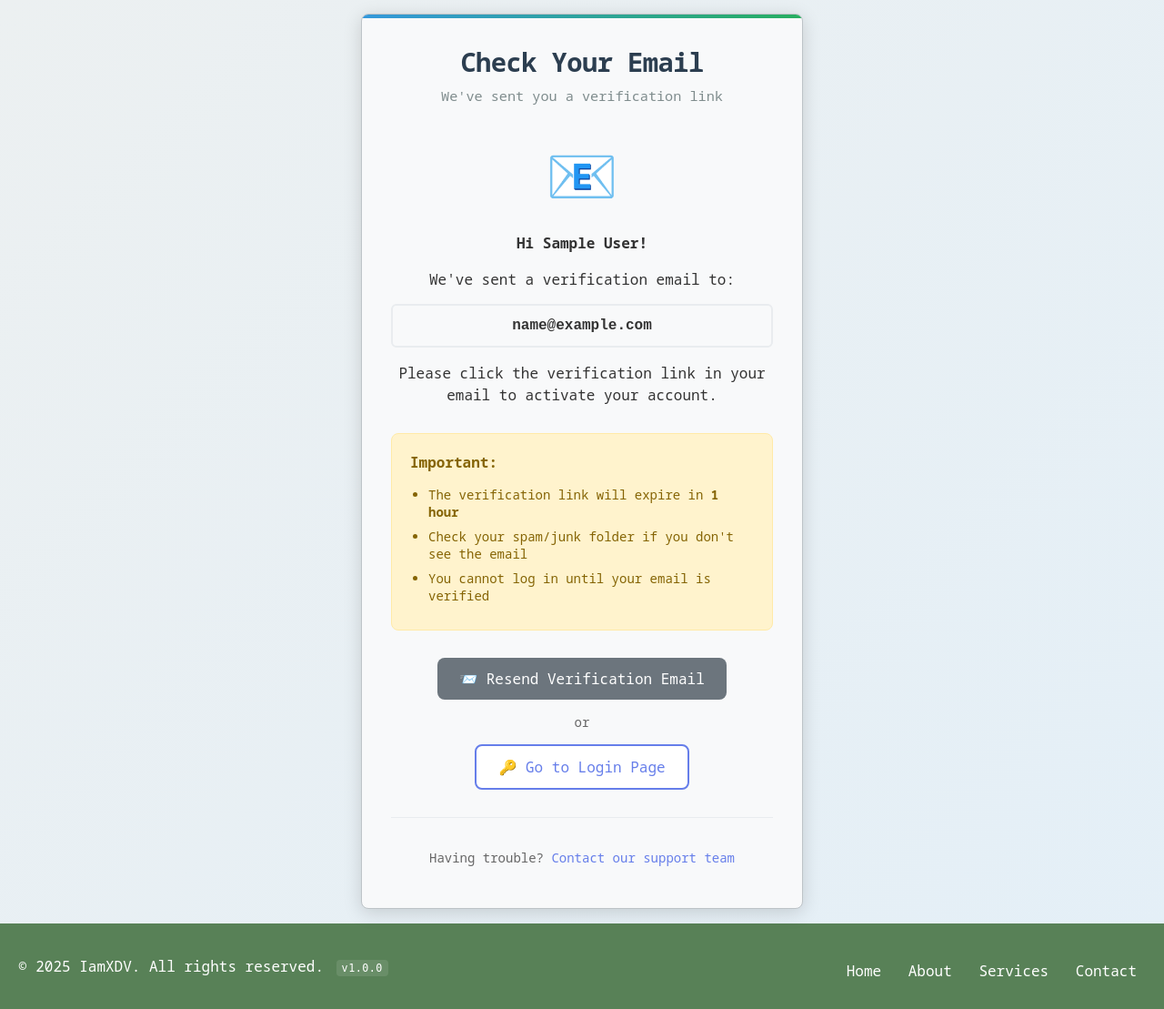
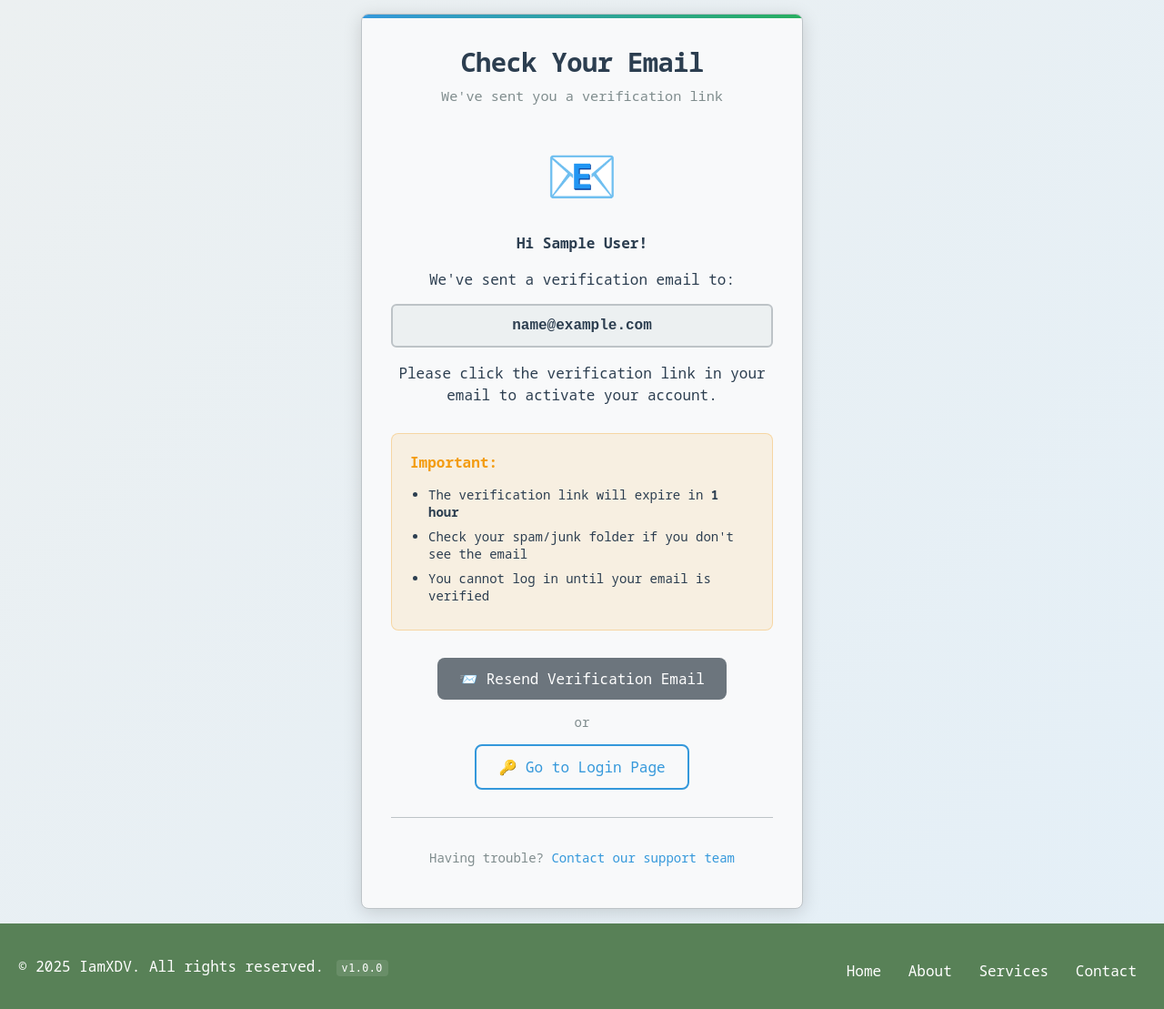
Before and after one commit to iamxdv30/TheOmnitool, a Flask app: page /verification_pending in a window 1280 px wide. Shown: the part 101-1210 px from the top of the page at 91% size. Run offline with Flask 3, Linux system fonts and the light colour scheme; the visitor is signed in with stand-in values (Sample User, id 1); parts of the project's set-up code (start-up, migrations or seed data) failed here and were passed over.

Commit message:
Fix dark mode compatibility in verification pending page
- Updated hardcoded colors in verification_pending.css to use CSS variables
- Replaced fixed color values with dynamic theme variables for better dark mode support
- Ensured proper text visibility and styling in both light and dark themes
- Fixed font color issues that were causing poor readability in dark mode

Changes:
- static/css/auth/verification_pending.css: Updated all hardcoded colors to use CSS variables like --auth-primary-color, --auth-dark-gray, --auth-border-color, etc.

This resolves the issue where verification pending page text was black and didn't blend well in dark mode.

```diff
--- a/static/css/auth/verification_pending.css
+++ b/static/css/auth/verification_pending.css
@@ -20,25 +20,25 @@
 
 .verification-instructions p {
     margin-bottom: 12px;
-    color: #333;
+    color: var(--auth-primary-color);
     line-height: 1.5;
 }
 
 .email-highlight {
-    background-color: #f8f9fa;
-    border: 2px solid #e9ecef;
+    background-color: var(--auth-light-gray);
+    border: 2px solid var(--auth-border-color);
     border-radius: 6px;
     padding: 10px 15px;
     font-family: 'Courier New', monospace;
-    color: #495057;
+    color: var(--auth-primary-color);
     font-size: 16px;
     margin: 15px 0;
 }
 
 /* Important notes section */
 .verification-notes {
-    background-color: #fff3cd;
-    border: 1px solid #ffeaa7;
+    background-color: rgba(243, 156, 18, 0.1);
+    border: 1px solid rgba(243, 156, 18, 0.3);
     border-radius: 8px;
     padding: 20px;
     margin: 25px 0;
@@ -47,7 +47,7 @@
 
 .verification-notes h3 {
     margin: 0 0 15px 0;
-    color: #856404;
+    color: var(--auth-warning-color);
     font-size: 16px;
 }
 
@@ -57,7 +57,7 @@
 }
 
 .verification-notes li {
-    color: #856404;
+    color: var(--auth-primary-color);
     margin-bottom: 8px;
     font-size: 14px;
 }
@@ -73,7 +73,7 @@
 
 .action-divider {
     margin: 15px 0;
-    color: #666;
+    color: var(--auth-dark-gray);
     font-size: 14px;
 }
 
@@ -89,13 +89,13 @@
 }
 
 .btn-outline {
-    background: white;
-    color: #667eea;
-    border: 2px solid #667eea;
+    background: var(--container-bg, #ffffff);
+    color: var(--auth-secondary-color);
+    border: 2px solid var(--auth-secondary-color);
 }
 
 .btn-outline:hover {
-    background: #667eea;
+    background: var(--auth-secondary-color);
     color: white;
     transform: translateY(-1px);
 }
@@ -104,16 +104,16 @@
 .verification-help {
     margin-top: 30px;
     padding-top: 20px;
-    border-top: 1px solid #e9ecef;
+    border-top: 1px solid var(--auth-border-color);
 }
 
 .help-text {
     font-size: 14px;
-    color: #666;
+    color: var(--auth-dark-gray);
 }
 
 .help-link {
-    color: #667eea;
+    color: var(--auth-secondary-color);
     text-decoration: none;
     font-weight: 500;
 }
```
